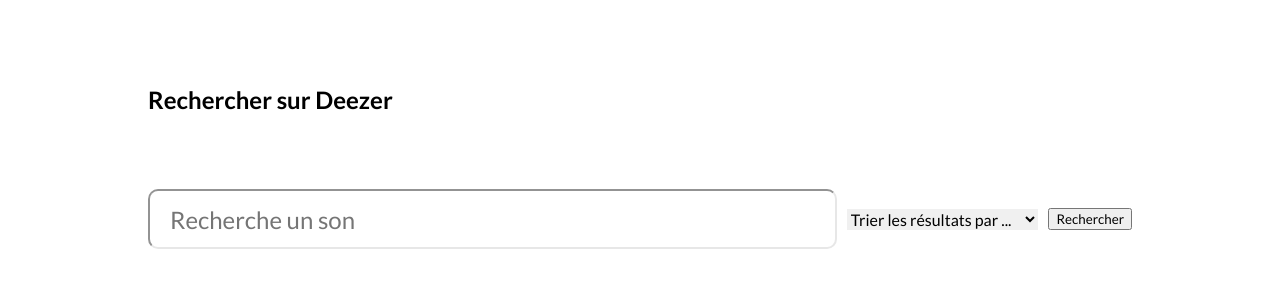
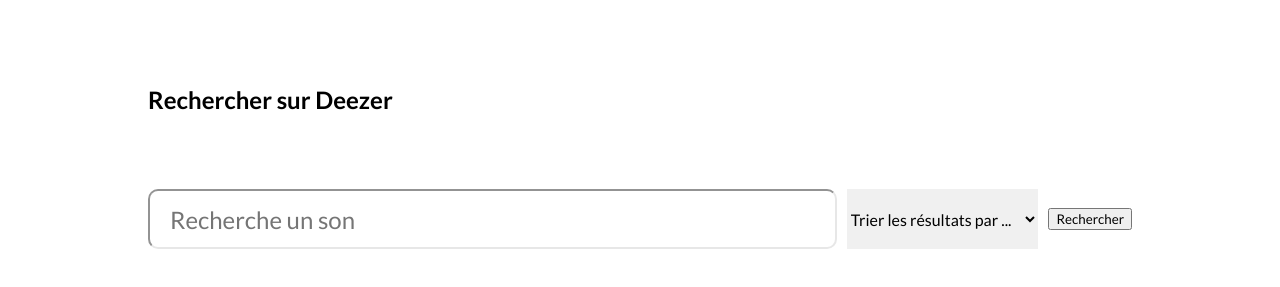
Before and after one commit to nathaliemroch/DeezWeb, a website: page search.html in a window 1280 px wide. Shown: the part 109-396 px from the top of the page. Drawn offline with nearby package versions, Linux system fonts and the light colour scheme.

Commit message:
amelioration css

```diff
--- a/css/styles.css
+++ b/css/styles.css
@@ -92,6 +92,7 @@
     border: none;
     font-size: 16px;
     background-color: #f0f0f0;
+    height: 60px;
 }
 
 #results{
```
Also changed, not shown: search.html (+0 -2 lines).
